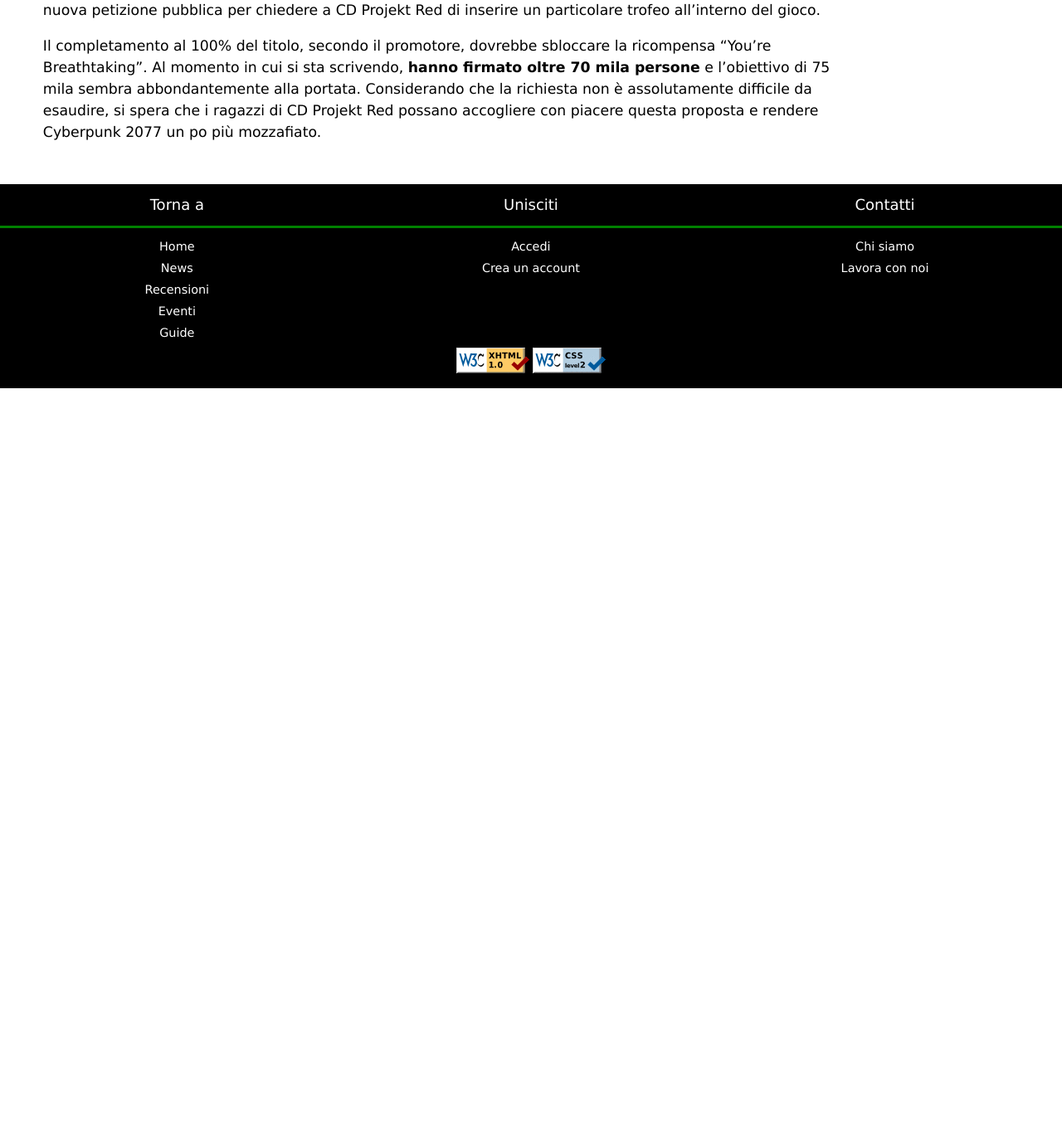
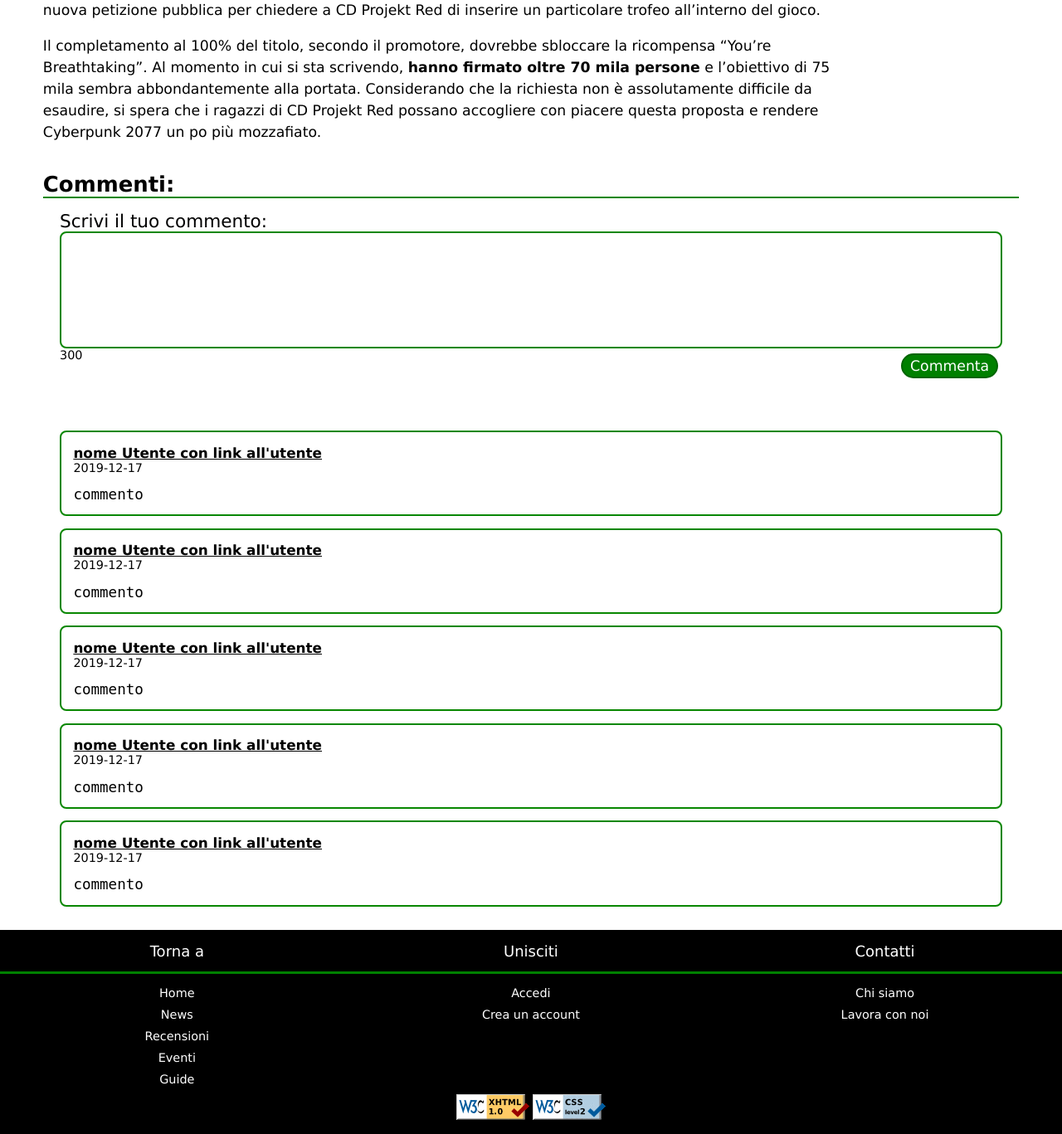
Before and after one commit to Meneghin98/TecWeb, a PHP site: page /php/articolo.php?id=3 in a window 1280 px wide. Shown: the part 1724-3091 px from the top of the page at 83% size. Before the commit the page ends 2192 px from the top, so only its background shows below. Run offline with PHP 8.4, Linux system fonts and the light colour scheme; data comes from the database, SQL or seed files in the repository; some libraries are stand-ins or nearby versions.

Commit message:
Migliorato pulsante invio commento

```diff
--- a/css/screen.css
+++ b/css/screen.css
@@ -874,6 +874,9 @@ color: blue;
     display: inline;
 }
 #ScriviCommento input{
+    display: none;
+}
+#ScriviCommento #commenta{
     float: right;
     border-radius: 25px;
     border: 2px solid darkgreen;
--- a/html/News/Cyberpunk-2077.html
+++ b/html/News/Cyberpunk-2077.html
@@ -133,6 +133,46 @@
                 </dl>
             </div>
         </div>
+        <h2 id="TitoloCommenti">Commenti:</h2>
+        <div id="ListaCommenti">
+            <form action="commento.php" id="ScriviCommento" method="post">
+                <fieldset>
+                    <label for="textarea">Scrivi il tuo commento:</label>
+                    <textarea name="commentoUtente" id="textarea" rows="6" cols="0"></textarea>
+                    <p id="MaxChar">300</p>
+                    <label for="Invia" id="commenta">Commenta</label>
+                    <input type="submit" name="InviaCommento" id="Invia"/>
+                </fieldset>
+            </form>
+            <ul>
+                <li class="commento">
+                    <h3><a href="#">nome Utente con link all'utente</a></h3>
+                    <p>2019-12-17</p>
+                    <pre>commento</pre>
+                </li>
+                <li class="commento">
+                    <h3><a href="#">nome Utente con link all'utente</a></h3>
+                    <p>2019-12-17</p>
+                    <pre>commento</pre>
+                </li>
+                <li class="commento">
+                    <h3><a href="#">nome Utente con link all'utente</a></h3>
+                    <p>2019-12-17</p>
+                    <pre>commento</pre>
+                </li>
+                <li class="commento">
+                    <h3><a href="#">nome Utente con link all'utente</a></h3>
+                    <p>2019-12-17</p>
+                    <pre>commento</pre>
+                </li>
+                <li class="commento">
+                    <h3><a href="#">nome Utente con link all'utente</a></h3>
+                    <p>2019-12-17</p>
+                    <pre>commento</pre>
+                </li>
+            </ul>
+
+        </div>
     </div>
     £footer
 </body>
```
